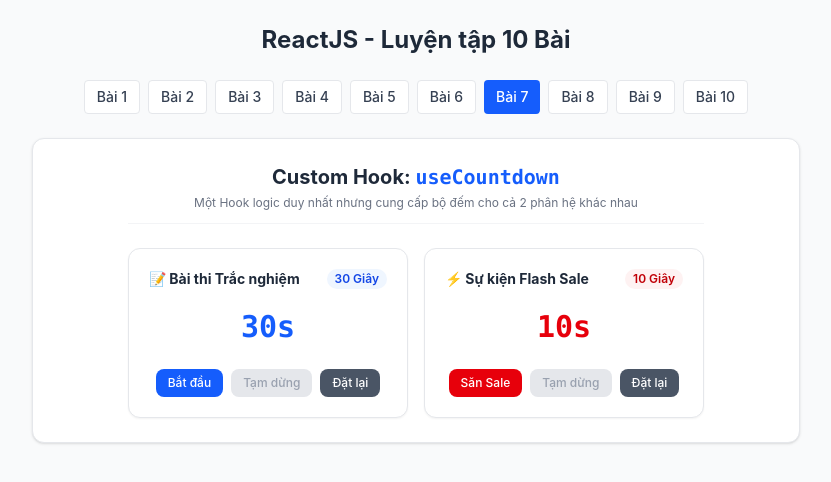
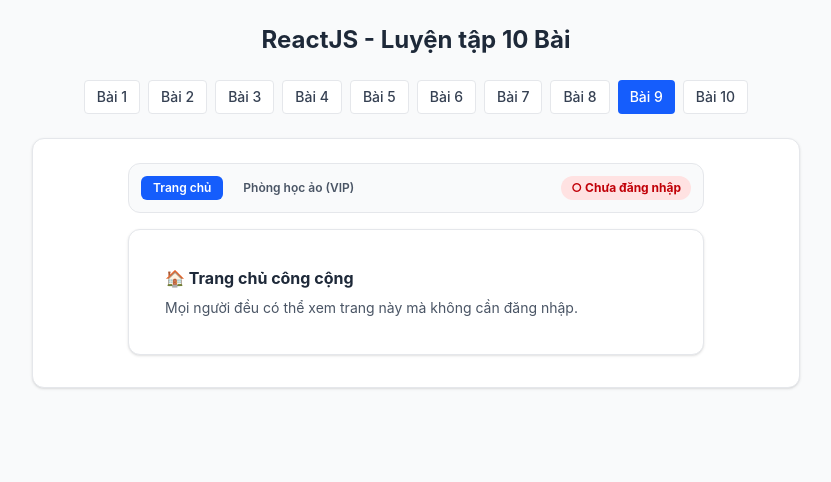
Before and after one commit to Son-Uchiha/Reactjs-Session02, a React (Vite) app: page / in a window 1280 px wide. Shown: the top 482 px of the page, without its empty margins (224-1055 px from the left). Built offline with nearby package versions, Linux system fonts and the light colour scheme.

Commit message:
done bai 9

```diff
--- a/src/App.jsx
+++ b/src/App.jsx
@@ -5,9 +5,10 @@
 import Bai04 from "./exercises/Bai04";
 import Bai06 from "./exercises/Bai06";
 import Bai07 from "./exercises/Bai07";
+import Bai09 from "./exercises/Bai09";
 
 export default function App() {
-  const [currentBai, setCurrentBai] = useState(7); // Mặc định mở bài 7 để bạn kiểm tra
+  const [currentBai, setCurrentBai] = useState(9); // Mặc định mở bài 9 để bạn kiểm tra
 
   return (
     <div className="min-h-screen bg-gray-50 p-6">
@@ -41,9 +42,10 @@
           {currentBai === 4 && <Bai04 />}
           {currentBai === 6 && <Bai06 />}
           {currentBai === 7 && <Bai07 />}
-          {(currentBai === 5 || currentBai > 7) && (
+          {currentBai === 9 && <Bai09 />}
+          {(currentBai === 5 || currentBai === 8 || currentBai === 10) && (
             <p className="text-center text-gray-400 py-12">
-              Bài {currentBai} chưa làm. Hãy chọn các bài đã làm (1, 2, 3, 4, 6, 7) nhé!
+              Bài {currentBai} chưa làm. Hãy chọn các bài đã làm (1, 2, 3, 4, 6, 7, 9) nhé!
             </p>
           )}
         </div>
--- /dev/null
+++ b/src/exercises/Bai09.jsx
@@ -0,0 +1,166 @@
+import { useState } from "react";
+import { BrowserRouter, Routes, Route, NavLink, useNavigate, Navigate } from "react-router-dom";
+
+// =================================================================
+// 1. WRAPPER COMPONENT: ProtectedRoute (Cánh cổng bảo vệ)
+// =================================================================
+function ProtectedRoute({ isAuthenticated, children }) {
+  // Nếu chưa đăng nhập -> ĐÁ VĂNG sang trang /login
+  // 'replace' giúp thay thế URL hiện tại, không lưu vết rác vào lịch sử duyệt web
+  if (!isAuthenticated) {
+    return <Navigate to="/login" replace />;
+  }
+
+  // Nếu đã đăng nhập -> Cho phép hiển thị nội dung bên trong (children)
+  return children;
+}
+
+// =================================================================
+// 2. CÁC TRANG TRONG HỆ THỐNG
+// =================================================================
+
+// Trang 1: Trang chủ (Công cộng - Ai cũng xem được)
+function Home() {
+  return (
+    <div className="p-4 space-y-2">
+      <h3 className="text-base font-bold text-gray-800">🏠 Trang chủ công cộng</h3>
+      <p className="text-sm text-gray-600">
+        Mọi người đều có thể xem trang này mà không cần đăng nhập.
+      </p>
+    </div>
+  );
+}
+
+// Trang 2: Trang đăng nhập (Login)
+function Login({ onLogin }) {
+  const navigate = useNavigate();
+
+  const handleLoginSubmit = (e) => {
+    e.preventDefault();
+    onLogin(); // Cập nhật trạng thái đã đăng nhập
+
+    // XỬ LÝ BẪY DỮ LIỆU:
+    // Dùng { replace: true } để GHI ĐÈ trang login khỏi lịch sử trình duyệt!
+    // Nhờ vậy, sau khi vào phòng học, người dùng bấm nút "Back" sẽ KHÔNG bị quay lại trang Login.
+    navigate("/classroom", { replace: true });
+  };
+
+  return (
+    <div className="p-4 max-w-sm mx-auto space-y-3 bg-blue-50 border border-blue-200 rounded-xl text-center">
+      <h3 className="text-base font-bold text-blue-900">🔐 Cổng Đăng Nhập</h3>
+      <p className="text-xs text-blue-700">
+        Bạn phải đăng nhập để truy cập vào Phòng học ảo!
+      </p>
+      <button
+        onClick={handleLoginSubmit}
+        className="w-full py-2 bg-blue-600 hover:bg-blue-700 text-white font-semibold text-xs rounded-lg shadow cursor-pointer transition"
+      >
+        Đăng nhập tài khoản học viên
+      </button>
+    </div>
+  );
+}
+
+// Trang 3: Phòng học ảo (VIP - Độc quyền bảo mật)
+function Classroom({ onLogout }) {
+  return (
+    <div className="p-4 space-y-3 bg-emerald-50 border border-emerald-200 rounded-xl">
+      <div className="flex justify-between items-center">
+        <h3 className="text-base font-bold text-emerald-900">
+          🎓 Phòng học ảo VIP (Nội dung độc quyền)
+        </h3>
+        <button
+          onClick={onLogout}
+          className="px-3 py-1 bg-red-500 hover:bg-red-600 text-white text-xs rounded cursor-pointer transition"
+        >
+          Đăng xuất
+        </button>
+      </div>
+      <p className="text-sm text-emerald-800">
+        Chúc mừng bạn đã truy cập thành công vào bài giảng độc quyền!
+      </p>
+      <div className="p-3 bg-white rounded-lg border border-emerald-100 text-xs text-gray-600 space-y-1">
+        <p>• Video bài giảng: <b>Làm chủ Protected Routes trong React</b></p>
+        <p>• Tài liệu đính kèm: <b>Full mã nguồn đồ án thực chiến</b></p>
+      </div>
+    </div>
+  );
+}
+
+// =================================================================
+// 3. COMPONENT CHÍNH BÀI 9
+// =================================================================
+function ProtectedApp() {
+  // Quản lý trạng thái đăng nhập (true: đã đăng nhập, false: chưa đăng nhập)
+  const [isAuthenticated, setIsAuthenticated] = useState(false);
+
+  return (
+    <div className="max-w-xl mx-auto space-y-4">
+      {/* THANH MENU ĐIỀU HƯỚNG */}
+      <nav className="flex items-center justify-between p-3 bg-gray-50 border border-gray-200 rounded-xl">
+        <div className="flex gap-2">
+          <NavLink
+            to="/"
+            className={({ isActive }) =>
+              `px-3 py-1 text-xs font-semibold rounded-md ${
+                isActive ? "bg-blue-600 text-white" : "text-gray-600 hover:bg-gray-100"
+              }`
+            }
+          >
+            Trang chủ
+          </NavLink>
+          <NavLink
+            to="/classroom"
+            className={({ isActive }) =>
+              `px-3 py-1 text-xs font-semibold rounded-md ${
+                isActive ? "bg-blue-600 text-white" : "text-gray-600 hover:bg-gray-100"
+              }`
+            }
+          >
+            Phòng học ảo (VIP)
+          </NavLink>
+        </div>
+
+        {/* Trạng thái đăng nhập */}
+        <span
+          className={`text-xs px-2.5 py-1 rounded-full font-bold ${
+            isAuthenticated
+              ? "bg-emerald-100 text-emerald-700"
+              : "bg-red-100 text-red-700"
+          }`}
+        >
+          {isAuthenticated ? "● Đã đăng nhập" : "○ Chưa đăng nhập"}
+        </span>
+      </nav>
+
+      {/* CÂY ĐỊNH TUYẾN */}
+      <div className="bg-white p-5 rounded-xl border border-gray-200 shadow-sm">
+        <Routes>
+          <Route path="/" element={<Home />} />
+          <Route
+            path="/login"
+            element={<Login onLogin={() => setIsAuthenticated(true)} />}
+          />
+
+          {/* BẢO VỆ TUYẾN ĐƯỜNG /classroom BẰNG ProtectedRoute */}
+          <Route
+            path="/classroom"
+            element={
+              <ProtectedRoute isAuthenticated={isAuthenticated}>
+                <Classroom onLogout={() => setIsAuthenticated(false)} />
+              </ProtectedRoute>
+            }
+          />
+        </Routes>
+      </div>
+    </div>
+  );
+}
+
+export default function Bai09() {
+  return (
+    <BrowserRouter>
+      <ProtectedApp />
+    </BrowserRouter>
+  );
+}
```
